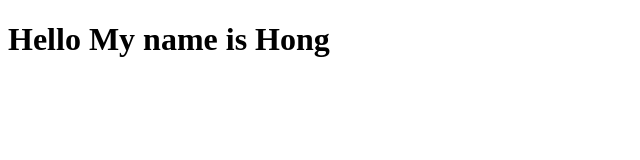
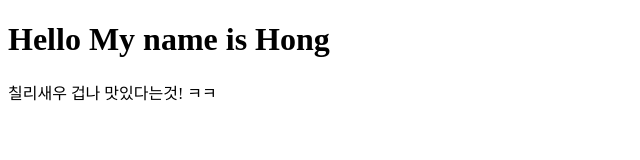
Before and after one commit to soongu/soon9_funny_css, a plain HTML site: page index.html in a window 1280 px wide. Shown: the whole page, without its empty margins (0-640 px from the left). Drawn offline with Linux system fonts and the light colour scheme.

Commit message:
칠리새우 헛소리
20.09.26
#2. 현재 새벽2시 칠리새우에 맥주처먹다 헛소리 지림ㅋㅋ

```diff
--- a/index.html
+++ b/index.html
@@ -7,5 +7,6 @@
 </head>
 <body>
     <h1>Hello My name is Hong</h1>
+    <p>칠리새우 겁나 맛있다는것! ㅋㅋ</p>
 </body>
 </html>
```
Also changed, not shown: 1 other file.
